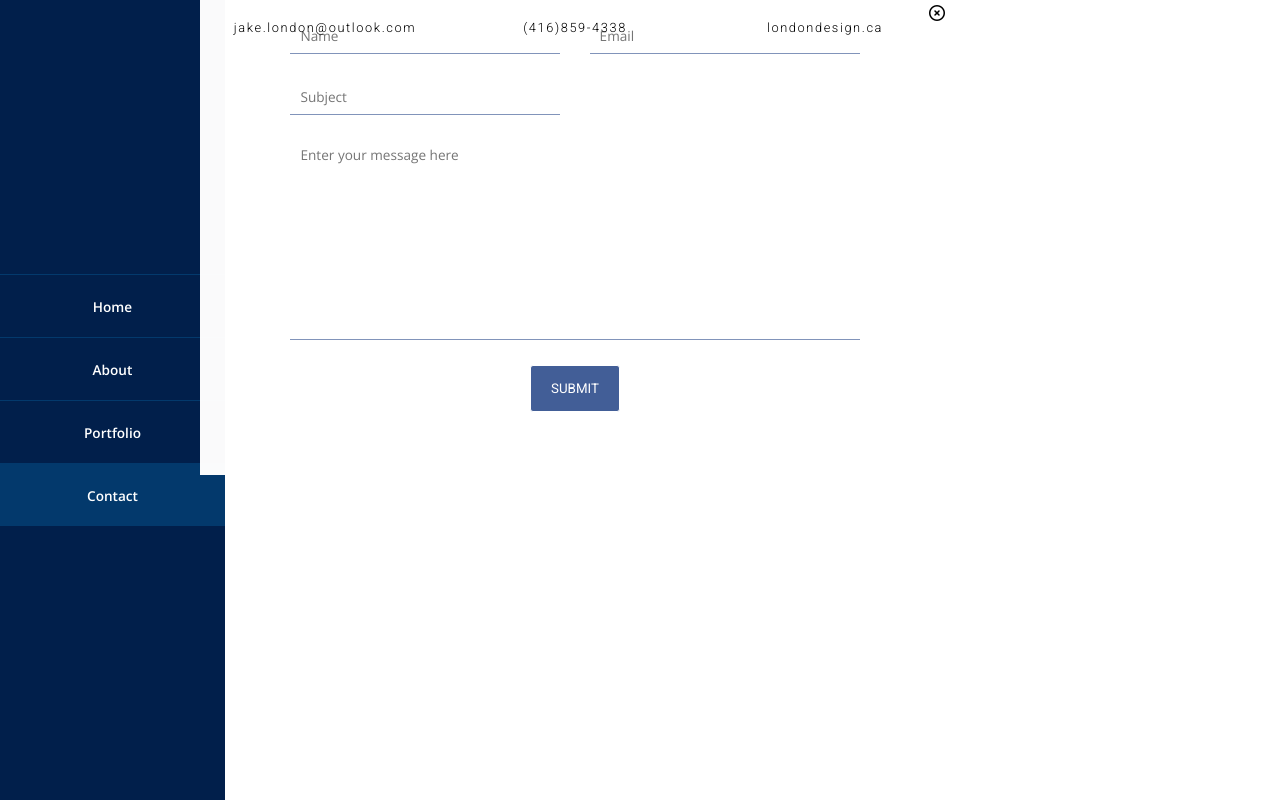
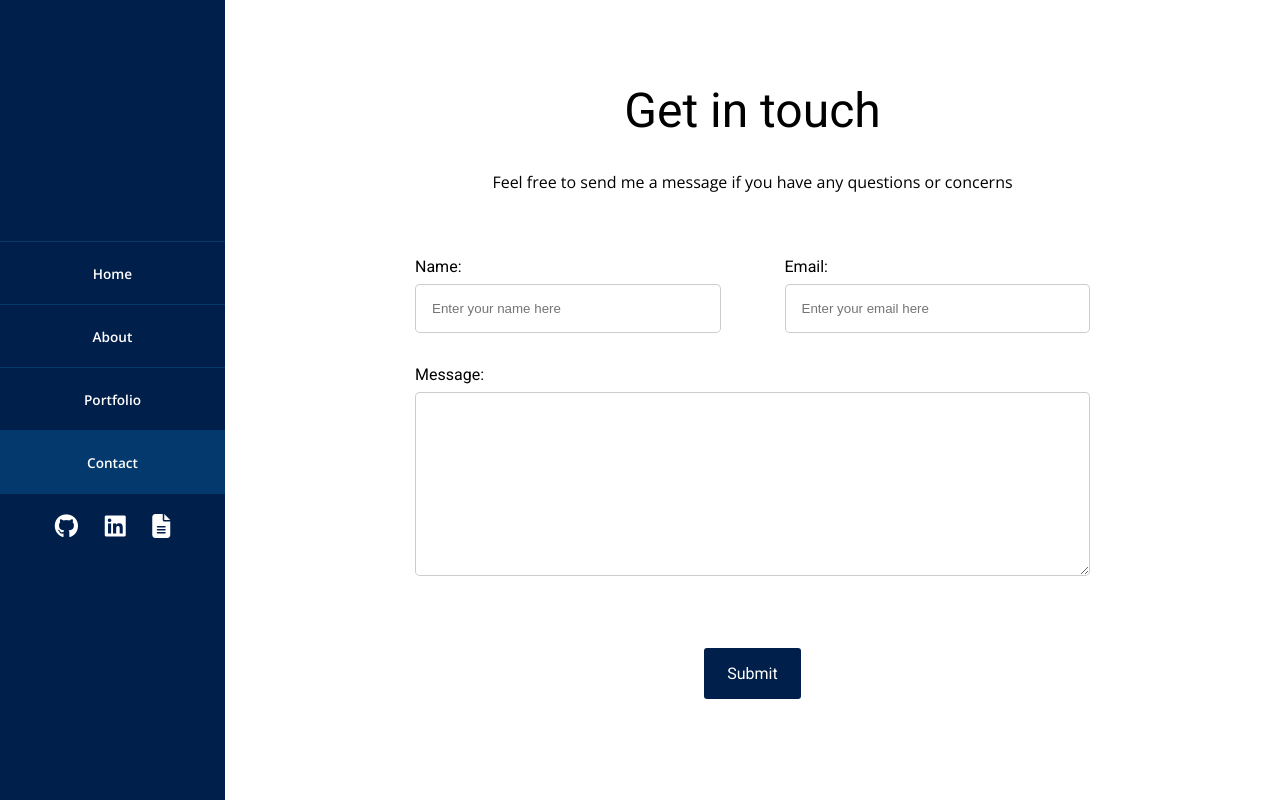
Before and after one commit to Jake-London/portfolio, a website: page public/contact.html in a window 1280 px wide. Drawn offline with nearby package versions, Linux system fonts and the light colour scheme.

Commit message:
Added and styled contact form

```diff
--- a/public/contact.html
+++ b/public/contact.html
@@ -22,38 +22,44 @@
 				<li><a href="#about" id="about-link" class="req-anim">About</a></li>
 				<li><a href="#education" id="projects-link" class="req-anim">Portfolio</a></li>
 				<li class="nav-highlight"><a href="contact.html" id="contact-link" class="req-anim">Contact</a></li>
+				<li class="social-links">
+					<a href=""><i class="fab fa-github"></i></a>
+					<a href=""><i class="fab fa-linkedin"></i></a>
+					<a href=""><i class="fas fa-file-alt"></i></a>
+				</li>
 			</ul>
 		</nav>
 
-		<section id="contact">
-			<div>
-				<i class="far fa-times-circle" id="close-form" onclick="showForm('contact')"></i>
-				<div class="contact-info">
-					<h4>jake.london@outlook.com</h4>
-					<h4>(416)859-4338</h4>
-					<h4>londondesign.ca</h4>
-				</div>
+		<section id="main-container">
+			<div class="contact-container">
+				<div class="form-container">
+					<div class="form-title">
+						<h4>Get in touch</h4>
+						<p>Feel free to send me a message if you have any questions or concerns</p>
+					</div>
+					<form action="" id="contact-form">
+						<div>
+							<div class="name-container">
+								<label for="name">Name:</label>
+								<input type="text" name="name" placeholder="Enter your name here" />
+							</div>
 
-				<form action="" id="contact-form">
-					<div>
-						<div id="f-input-1">
-							<input type="text" name="name" placeholder="Name" class="input-text" id="name-input" />
-							<input type="text" name="email" placeholder="Email" class="input-text" />
+							<div class="email-container">
+								<label for="email">Email:</label>
+								<input type="text" name="email" placeholder="Enter your email here" />
+							</div>
 						</div>
 
-						<div id="f-input-2">
-							<input type="text" name="subject" placeholder="Subject" class="input-text" />
+						<div class="message-container">
+							<label for="message">Message:</label>
+							<textarea name="message" id="message" cols="30" rows="10"></textarea>
 						</div>
 
-						<div id="f-input-3">
-							<textarea name="message" id="form-message" placeholder="Enter your message here"></textarea>
+						<div class="submit-container">
+							<input type="submit" name="submit" id="form-submit" />
 						</div>
-
-						<div id="f-submit">
-							<input type="submit" class="contact-btn" value="SUBMIT" />
-						</div>
-					</div>
-				</form>
+					</form>
+				</div>
 			</div>
 		</section>
 	</body>
--- a/public/style/main.css
+++ b/public/style/main.css
@@ -158,123 +158,109 @@ nav > ul > li > a {
 
 /* Contact section */
 
-#contact {
-	margin-left: 200px;
-	position: absolute;
-	/* display: none; */
-	z-index: 1;
-	height: 100%;
-	width: calc(100% - 225px);
-	justify-content: center;
-	align-items: center;
-}
-
-#contact > div {
-	display: flex;
-	justify-content: center;
-	align-items: center;
-	flex-direction: column;
-	background-color: rgba(255, 255, 255, 0.98);
-	height: 475px;
-	width: 750px;
-	position: absolute;
-	/* top: 50%;
-    left: 50%;
-    transform: translate(-50%, -50%); */
-}
-
-.contact-info {
-	display: flex;
-	position: absolute;
-	top: 10px;
-	justify-content: center;
-	align-items: center;
+.contact-container {
+	height: 100vh;
 	width: 100%;
-}
-
-.contact-info > h4 {
-	padding: 10px 5px;
-	flex: 1;
-	text-align: center;
-	letter-spacing: 0.1rem;
-	font-size: 80%;
-	font-weight: 300;
-	font-family: 'Roboto', sans-serif;
-}
-
-#contact-form {
-	display: flex;
-	flex-direction: column;
-	justify-content: center;
-	align-items: center;
-	margin-top: 35px;
-}
-
-#close-form {
-	position: absolute;
-	top: 5px;
-	right: 5px;
-	z-index: 1;
-}
-
-#close-form:hover {
-	cursor: pointer;
-}
-
-input:focus,
-textarea:focus {
-	outline: none;
-}
-
-.input-text {
-	padding: 5px 10px;
-	border: none;
-	border-bottom: 1px solid rgba(46, 77, 140, 0.6);
-	height: 25px;
-	width: 250px;
-	font-size: 85%;
-	font-weight: 300;
-	font-family: 'Open Sans', sans-serif;
-}
-
-#f-input-1 > #name-input {
-	margin-right: 25px;
-}
-
-#f-input-2 {
-	padding: 25px 0px;
-}
-
-#form-message {
-	width: 100%;
-	height: 200px;
-	border: none;
-	border-bottom: 1px solid rgba(46, 77, 140, 0.6);
-	font-size: 85%;
-	font-weight: 300;
-	font-family: 'Open Sans', sans-serif;
-	padding: 5px 10px 0px 10px;
-	box-sizing: border-box;
-	resize: none;
-}
-
-#f-submit {
 	display: flex;
 	justify-content: center;
 	align-items: center;
 }
 
-#f-submit > input {
-	background-color: rgba(46, 77, 140, 0.9);
+.form-container {
+	height: 700px;
+	width: 900px;
+	/* box-shadow: -0px 5px 10px -1px rgba(0, 0, 0, 1); */
+	border-radius: 0.5rem;
+	display: flex;
+	justify-content: flex-start;
+	align-items: center;
+	flex-direction: column;
+}
+
+.form-title {
+	width: 100%;
+	/* display: flex;
+	flex-direction: column;
+	justify-content: center;
+	align-content: center; */
+}
+
+.form-title > h4 {
+	text-align: center;
+	font-size: 3rem;
+	font-family: 'Roboto', sans-serif;
+	font-weight: 400;
+	padding: 2rem;
+}
+
+.form-title > p {
+	text-align: center;
+}
+
+#contact-form {
+	padding-top: 4rem;
+	width: 75%;
+	font-family: 'Roboto', sans-serif;
+}
+
+#contact-form > div:first-child {
+	display: flex;
+	margin-bottom: 2rem;
+}
+
+.name-container {
+	margin-right: 2rem;
+}
+
+.email-container {
+	margin-left: 2rem;
+}
+
+.name-container,
+.email-container {
+	flex: 1;
+}
+
+input,
+textarea {
+	margin-top: 0.5rem;
+	padding: 1rem 1rem;
+	border-radius: 0.3rem;
+	border: 0.05rem solid rgba(0, 0, 0, 0.2);
+}
+
+.name-container,
+.email-container,
+.message-container {
+	display: flex;
+	flex-direction: column;
+}
+
+.submit-container {
+	width: 100%;
+	display: flex;
+	justify-content: center;
+	align-items: center;
+	margin-top: 4rem;
+}
+
+.submit-container > input {
+	padding: 0.95rem 1.4rem;
+	border: 1px solid #011f4b3a;
 	color: #fff;
-	margin-top: 20px;
+	background-color: #011f4b;
+	text-decoration: none;
+	margin-bottom: 10vh;
+	font-family: 'Roboto', sans-serif;
+	font-size: 1rem;
+	cursor: pointer;
+	border-radius: 3px;
 }
 
 /* Page content */
 
 #main-container {
 	width: calc(100% - 225px);
-
 	margin-left: 225px;
 }
 
```
Also changed, not shown: public/index.html (+1 -0 lines), public/img/C.png (added), public/img/C2.png (added).
